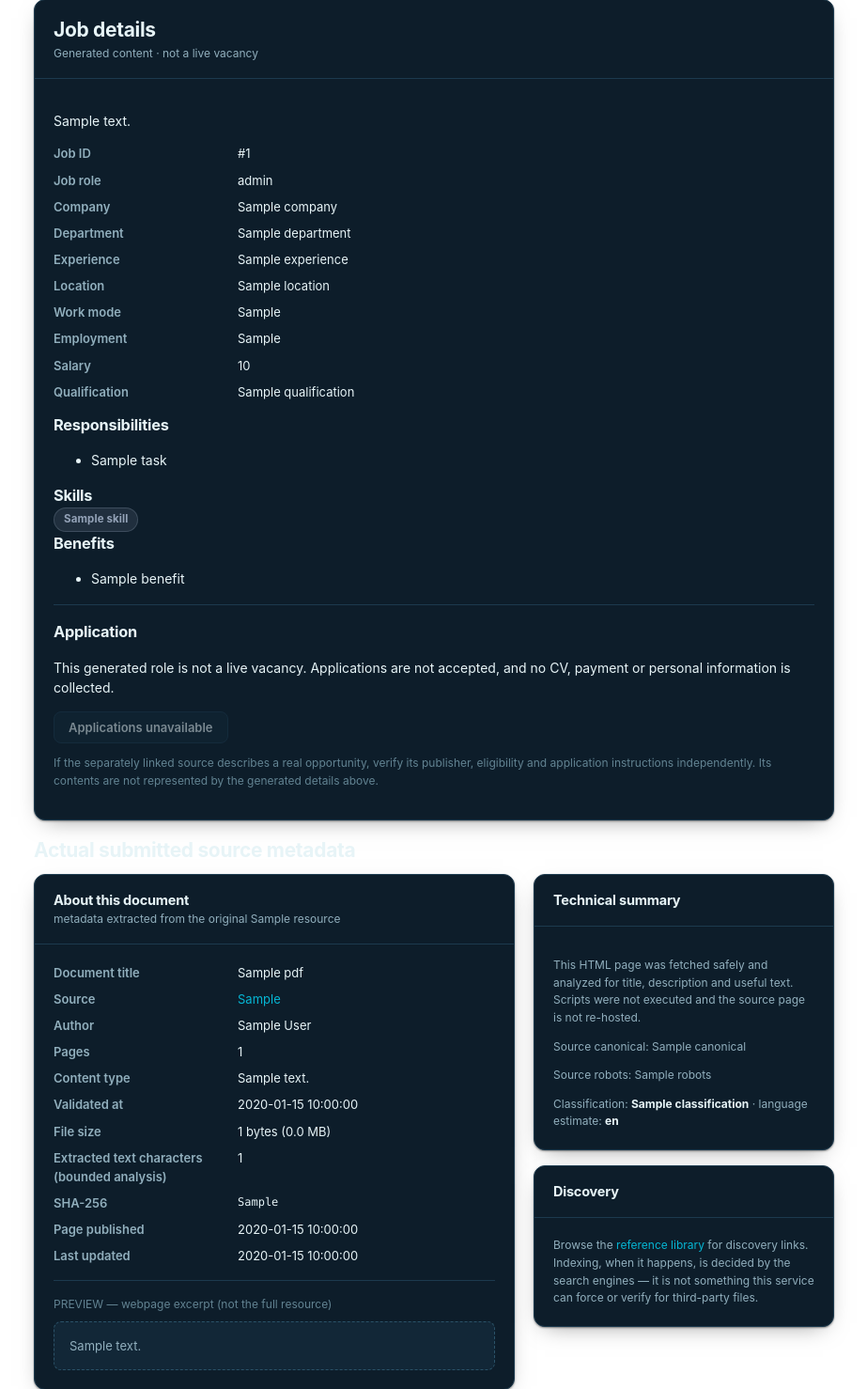
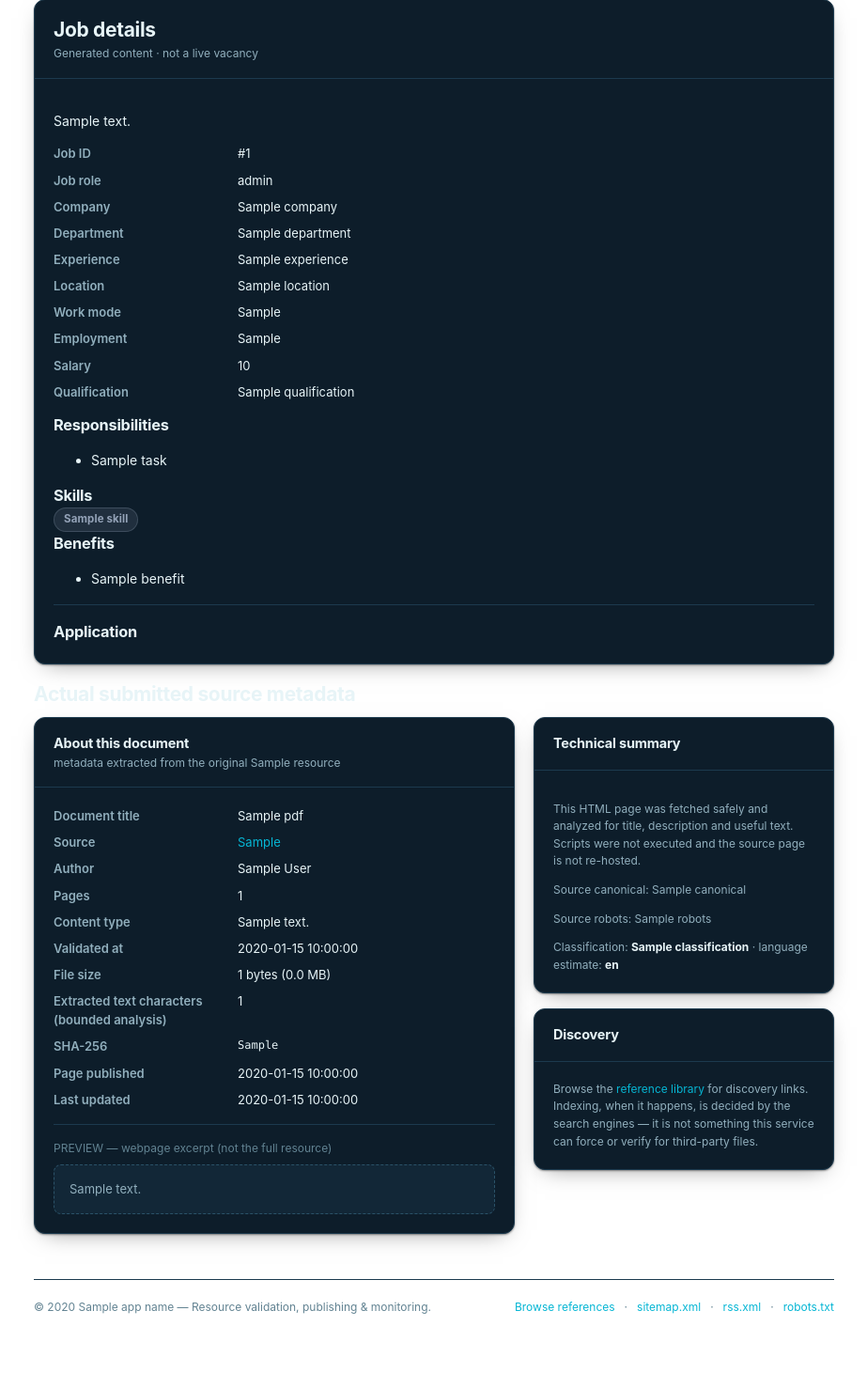
Before and after one commit to Mr-argha-das/index_metrix, a Python web app: template app/templates/pdf_page.html in a window 1280 px wide. Shown: the part 354-1832 px from the top of the page at 94% size, without its empty margins (178-1101 px from the left). After the commit the page ends 1752 px from the top, so only its background shows below. Run offline with Jinja, Linux system fonts and the light colour scheme; the template is opened without the code that fills it: most values are stand-ins (such as "Sample title", 1, 10 or a date in 2020).

Commit message:
Remove application disclaimer text from job details

```diff
--- a/app/templates/demo_job_details.html
+++ b/app/templates/demo_job_details.html
@@ -23,9 +23,7 @@
     <hr class="divider">
     <section id="generated-apply" aria-labelledby="generated-apply-title">
       <h3 id="generated-apply-title">Application</h3>
-      <p>This generated role is not a live vacancy. Applications are not accepted, and no CV, payment or personal information is collected.</p>
-      <button type="button" class="btn btn-secondary" disabled>Applications unavailable</button>
-      <p class="small faint">If the separately linked source describes a real opportunity, verify its publisher, eligibility and application instructions independently. Its contents are not represented by the generated details above.</p>
+
     </section>
   </div>
 </section>
```
